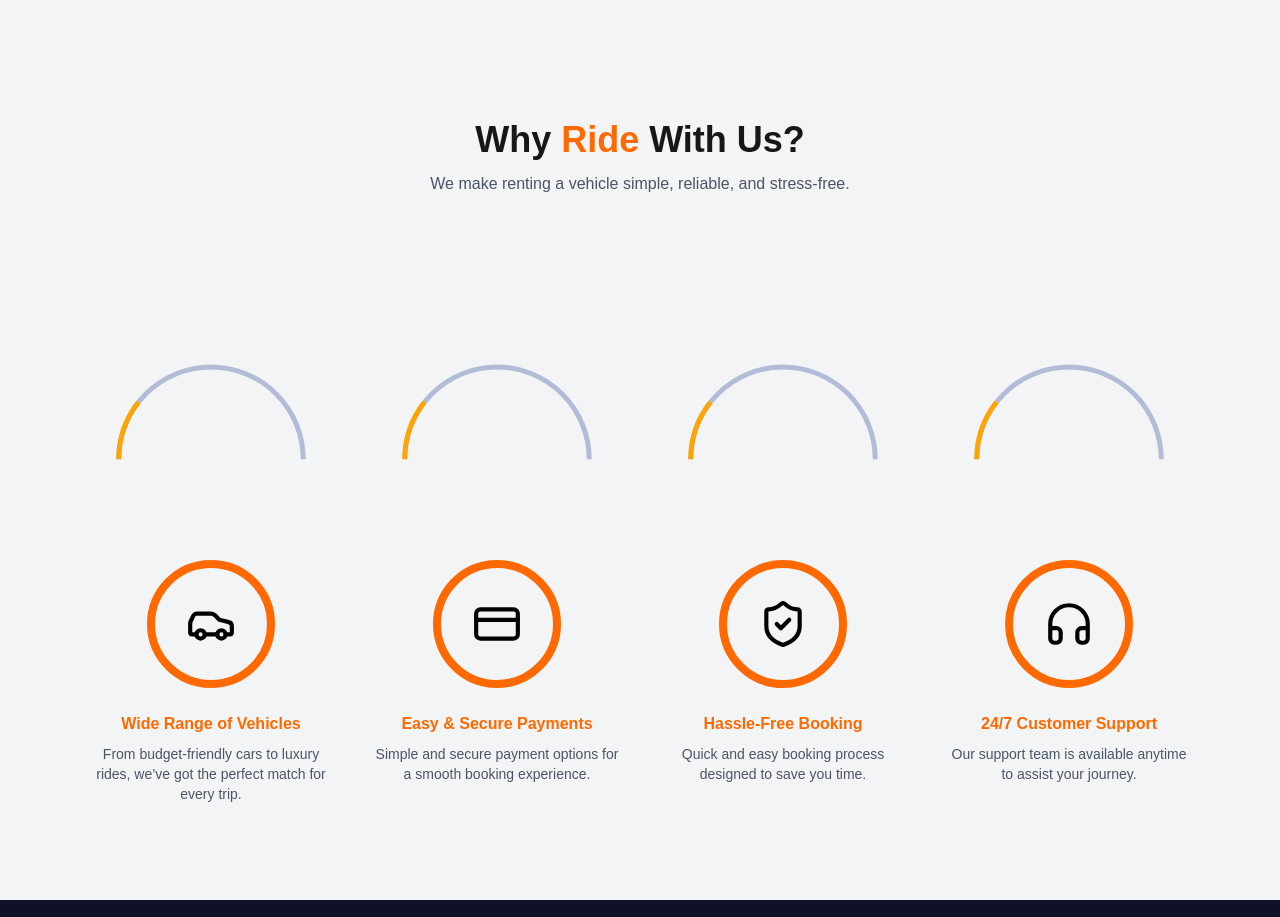
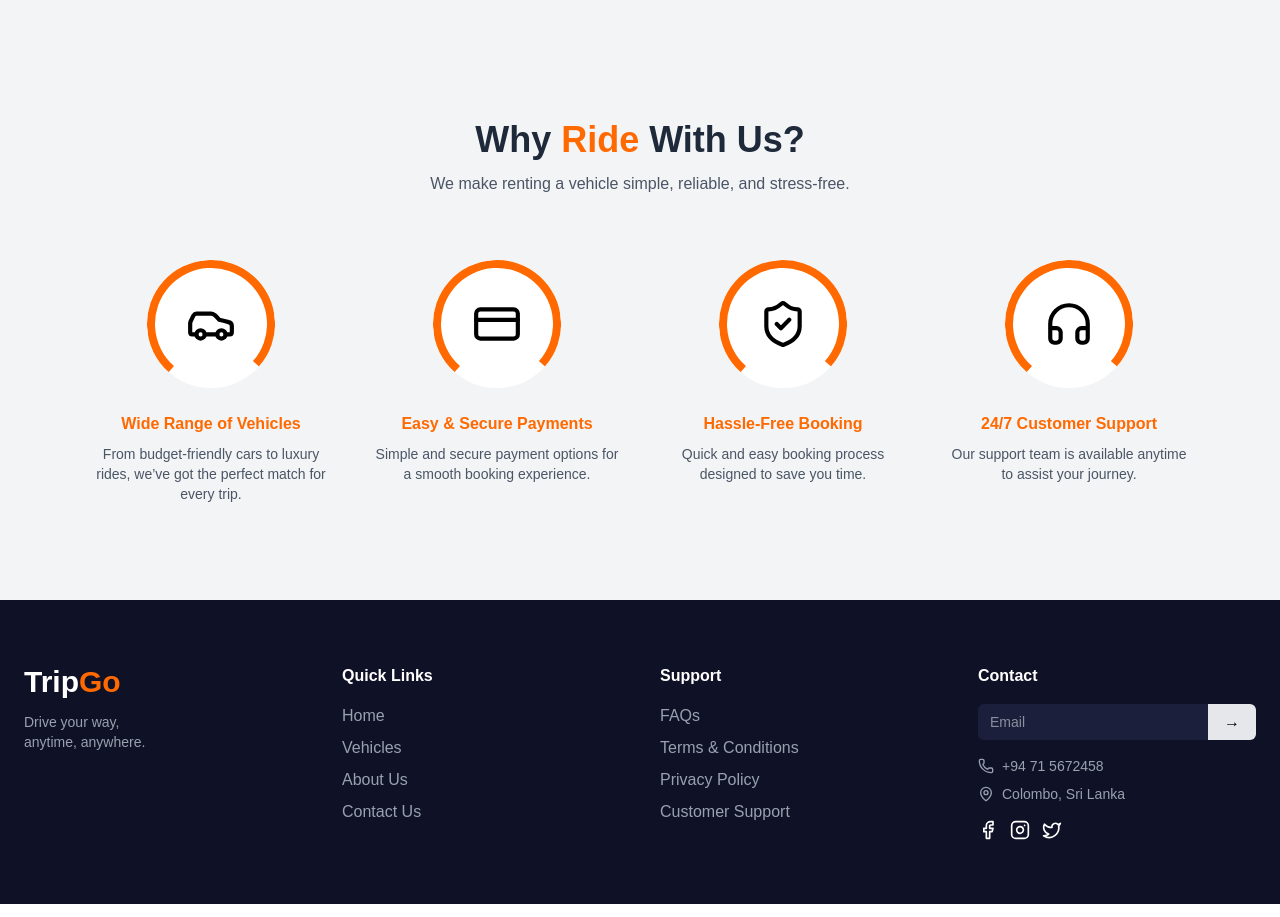
Before and after one commit to JanithaDissanayaka/DevOps_Project-2, a Next.js app: page / in a window 1280 px wide. Shown: the part 1960-2877 px from the top of the page. Built offline with nearby package versions, Linux system fonts and the light colour scheme.

Commit message:
chnge website

```diff
--- a/app/components/movingellipse.jsx
+++ /dev/null
@@ -1,37 +0,0 @@
-"use client";
-
-export default function HalfCircleMotion() {
-  return (
-    <div className="flex justify-center items-center h-[300px] bg-gray-100">
-      <svg width="400" height="200" viewBox="0 0 400 200">
-
-        {/* background arc */}
-        <path
-          d="M 50 180 A 150 150 0 0 1 350 180"
-          stroke="#1e3a8a"
-          strokeWidth="8"
-          fill="none"
-          opacity="0.3"
-        />
-
-        {/* moving orange line */}
-        <path
-          d="M 50 180 A 150 150 0 0 1 350 180"
-          stroke="orange"
-          strokeWidth="8"
-          fill="none"
-          strokeDasharray="100 400"
-        >
-          <animate
-            attributeName="stroke-dashoffset"
-            from="0"
-            to="500"
-            dur="3s"
-            repeatCount="indefinite"
-          />
-        </path>
-
-      </svg>
-    </div>
-  );
-}
--- a/app/components/resons.jsx
+++ b/app/components/resons.jsx
@@ -1,5 +1,5 @@
 import { Car, CreditCard, ShieldCheck, Headphones } from "lucide-react";
-import MovingEllipse from "./movingellipse";
+import { motion } from "framer-motion";
 
 const features = [
   {
@@ -30,7 +30,7 @@ export default function WhyRide() {
 
       {/* Title */}
       <div className="text-center mb-16">
-        <h2 className="text-4xl font-bold">
+        <h2 className="text-4xl font-bold text-gray-800">
           Why <span className="text-orange-500">Ride</span> With Us?
         </h2>
 
@@ -47,12 +47,26 @@ export default function WhyRide() {
 
           return (
             <div key={index} className="text-center">
-              <MovingEllipse/>
 
+              {/* Animated Icon Circle */}
+              <div className="relative w-32 h-32 mx-auto mb-6 flex items-center justify-center">
 
-              {/* Icon Circle */}
-              <div className="w-32 h-32 mx-auto flex items-center justify-center rounded-full border-8 border-orange-500 text-black mb-6">
-                <Icon size={50} />
+                {/* rotating border */}
+                <motion.div
+                  animate={{ rotate: 360 }}
+                  transition={{
+                    repeat: Infinity,
+                    duration: 4,
+                    ease: "linear",
+                  }}
+                  className="absolute inset-0 rounded-full border-8 border-orange-500 border-t-transparent"
+                />
+
+                {/* icon */}
+                <div className="w-32 h-32 flex items-center justify-center rounded-full bg-white text-black">
+                  <Icon size={50} />
+                </div>
+
               </div>
 
               {/* Title */}
--- a/app/page.tsx
+++ b/app/page.tsx
@@ -7,6 +7,7 @@ import Link from "next/link";
 import SearchBar from "./components/searchbar";
 import Rating from "./components/rating";
 import Resons from "./components/resons";
+
 
 
 export default function HomePage() {
@@ -54,6 +55,8 @@ import SearchBar from "../components/searchbar";
           <span className="text-orange-500">Best</span>
         </h2>
       </div>
+
+
 
       {/* Cards */}
       <div className="max-w-6xl mx-auto grid md:grid-cols-3 gap-10 px-6">
```
